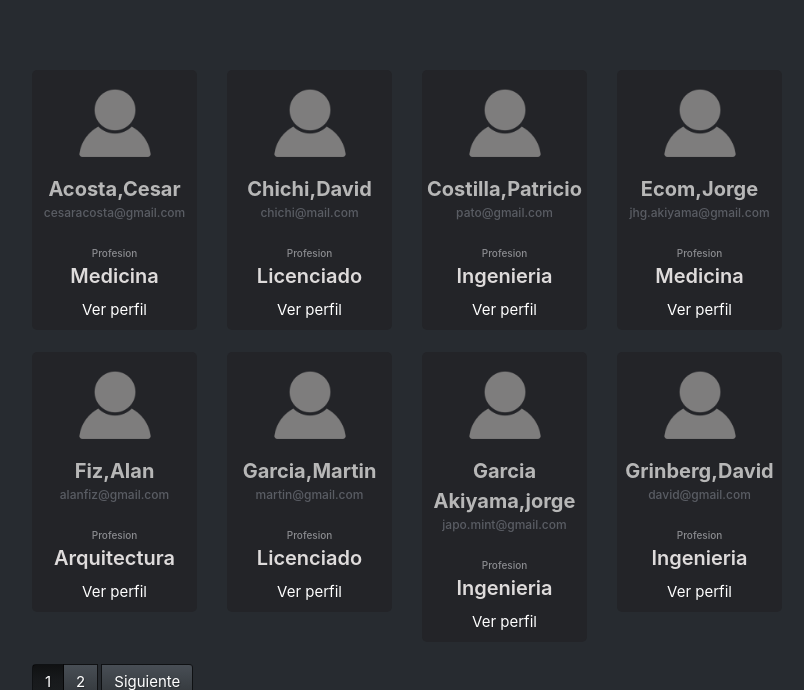
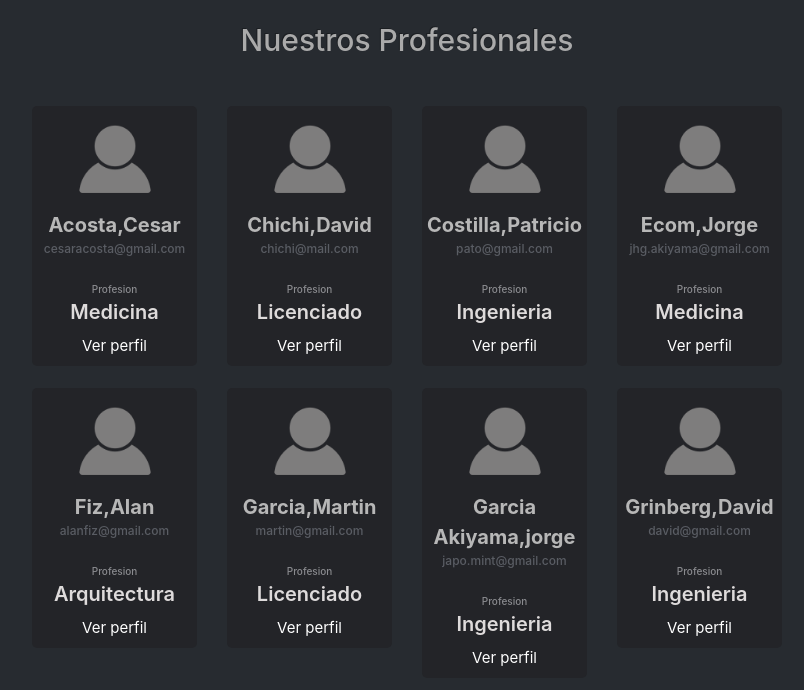
Before and after one commit to rodricerdan09/professionApp-BE, a Django app: page /profesionales/ in a window 1280 px wide. Shown: the part 57-747 px from the top of the page, without its empty margins (233-1037 px from the left). Run offline with Django 3.2, Linux system fonts and the light colour scheme; data comes from the database, SQL or seed files in the repository; some libraries are stand-ins or nearby versions.

Commit message:
agrego titulo para el listado de profesionales

```diff
--- a/accounts/templates/accounts/profesional_list.html
+++ b/accounts/templates/accounts/profesional_list.html
@@ -12,7 +12,8 @@
 <!--}-->
 <!--</style>-->
 
-<!--<center><h2>Profesionales registrados: {{total}}</h2></center>-->
+<!--<center><h2>Nuestros Profesionales : {{total}}</h2></center>-->
+<center><h2>Nuestros Profesionales</h2></center>
 <div class="container d-flex justify-content-center mt-5">
     <div class="main">
         <div class="row">
```
